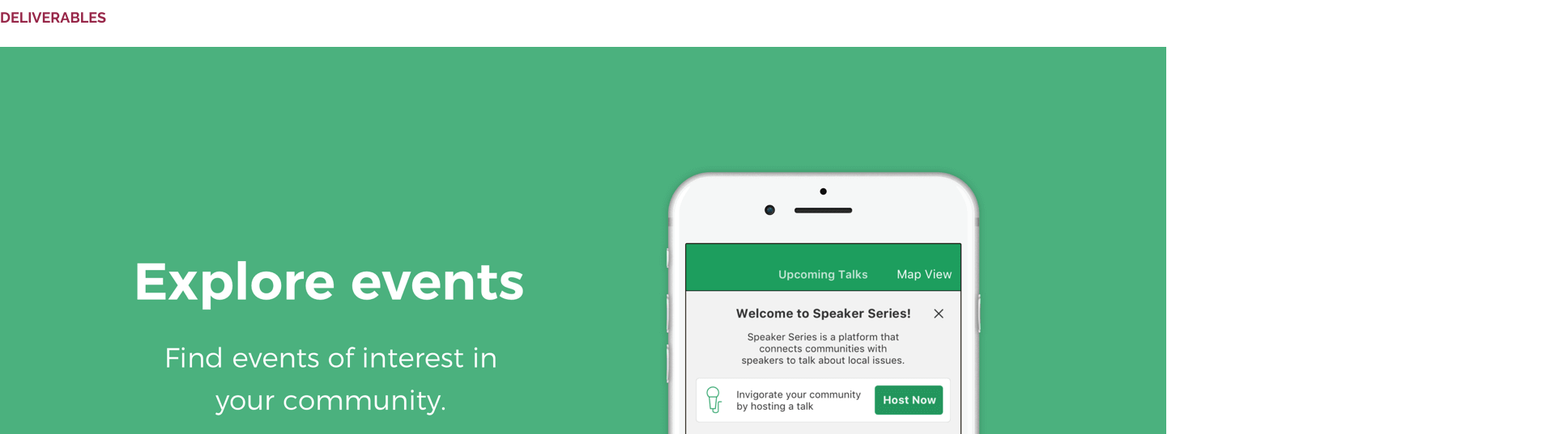
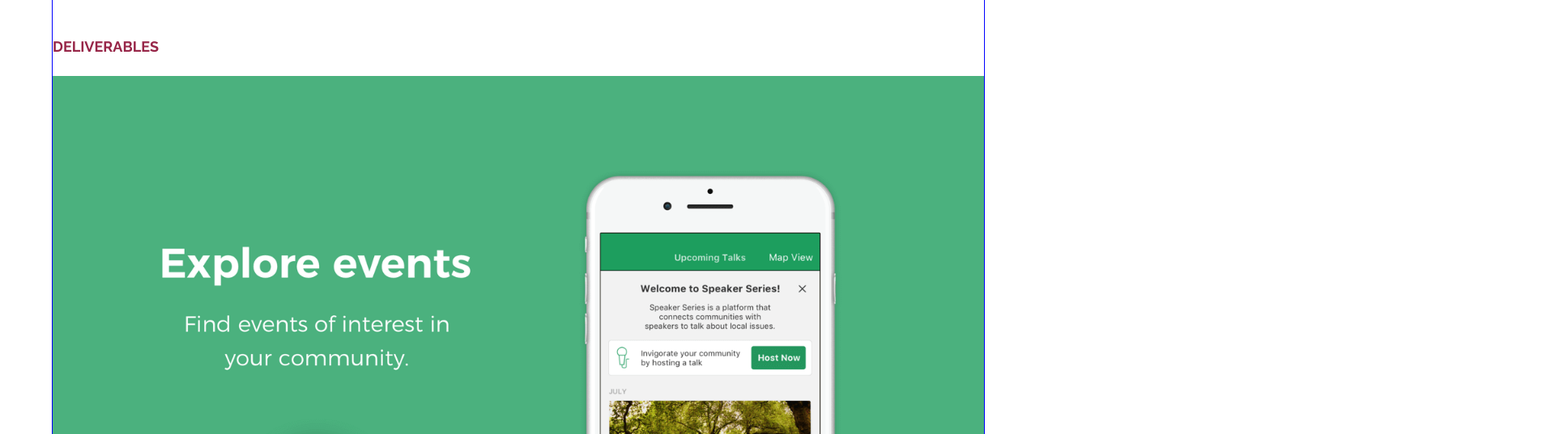
Before and after one commit to bertthomps/portfolio_refresh, a website: page design/nextdoor.html in a window 1280 px wide. Shown: the part 1399-1936 px from the top of the page at 81% size, 1920 px wide, since content can reach past the window. Drawn offline with Linux system fonts and the light colour scheme.

Commit message:
Add more SASS files; rename

```diff
--- a/design/nextdoor.html
+++ b/design/nextdoor.html
@@ -16,7 +16,7 @@
     </header>
 
     <!-- Main Content Container -->
-    <div class="case-study-content-container">
+    <div class="content">
 
       <!-- Case Study Banner -->
       <header>
--- /dev/null
+++ b/stylesheets/scss/components/_images.scss
@@ -0,0 +1,3 @@
+img {
+  max-width: 100%;
+}
--- /dev/null
+++ b/stylesheets/scss/layout/_content.scss
@@ -0,0 +1,4 @@
+.content {
+  margin: 0 5%;
+  border: 1px solid blue;
+}
--- a/stylesheets/scss/main.scss
+++ b/stylesheets/scss/main.scss
@@ -1,5 +1,10 @@
-// Import Base
-
+// Import Bases
 @import 'base/reset';
 @import 'base/colors';
 @import 'base/typography';
+
+// Import Layouts
+@import 'layout/content';
+
+// Import Components
+@import 'components/images'
```
Also changed, not shown: stylesheets/css/styles.css, stylesheets/scss/base/_colors.scss (renamed from stylesheets/scss/base/colors.scss), stylesheets/scss/base/_reset.scss (renamed from stylesheets/scss/base/reset.scss), stylesheets/scss/base/_typography.scss (renamed from stylesheets/scss/base/typography.scss), 1 other file.
